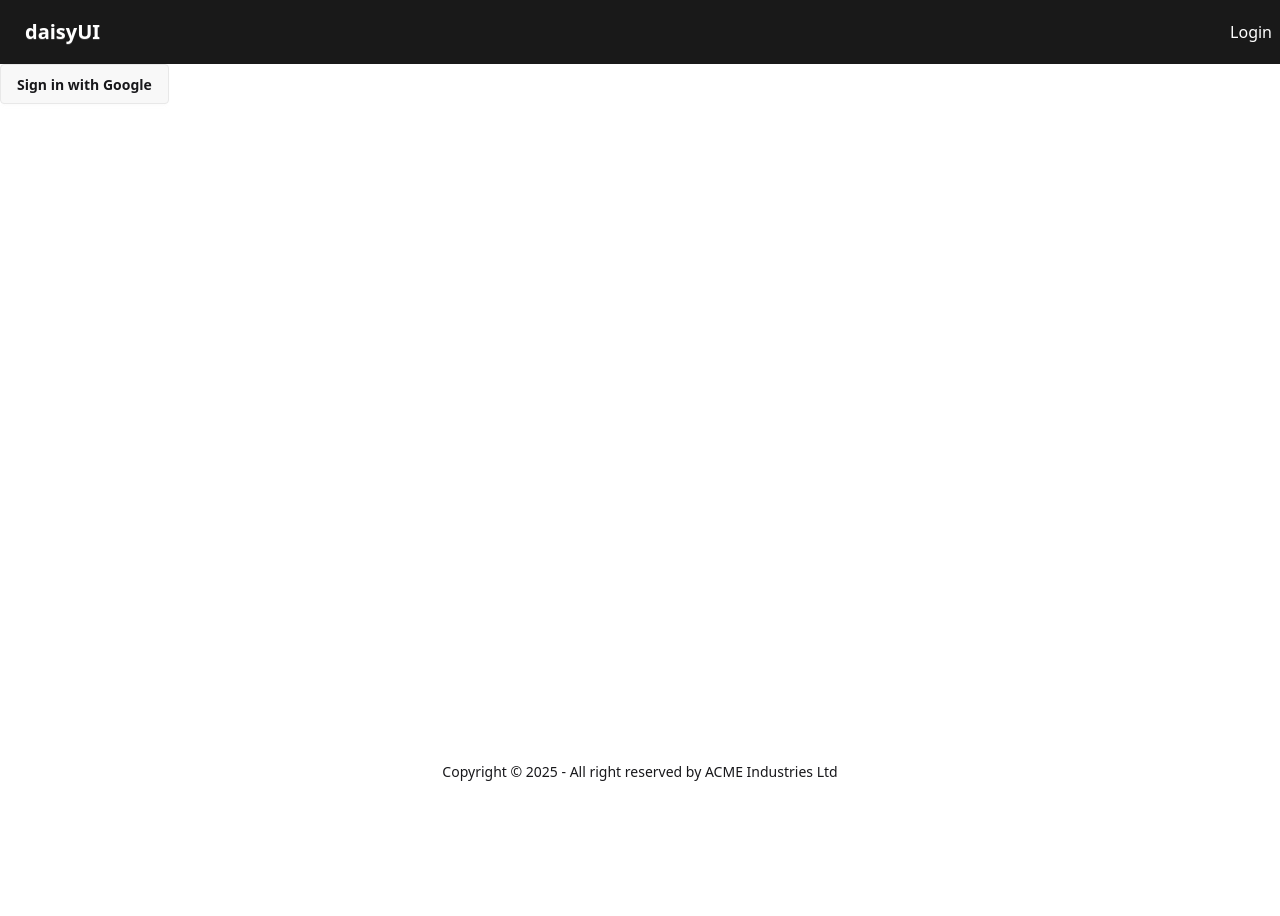
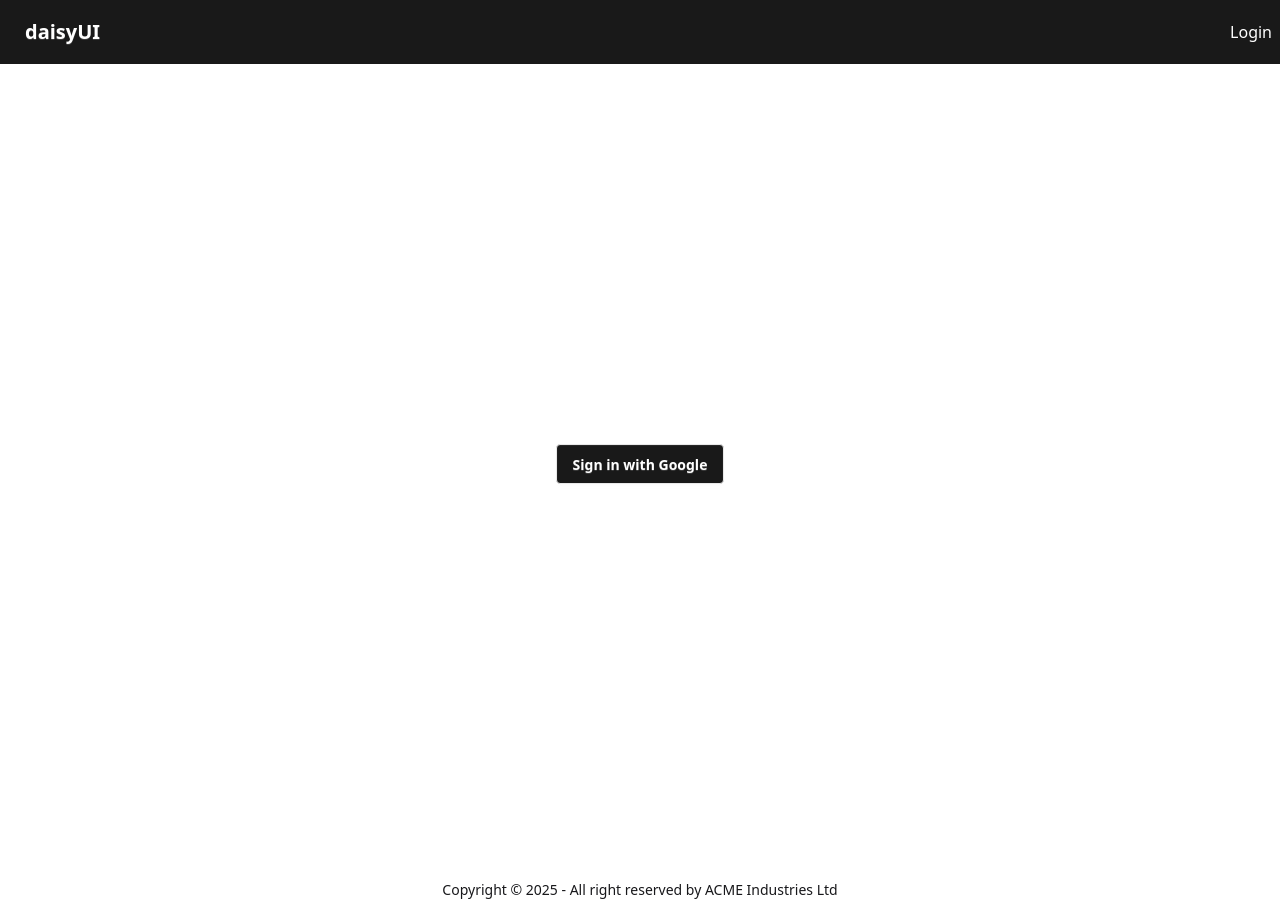
Before and after one commit to adnanahid/TasklyClientSide, a React (Vite) app: page /login in a window 1280 px wide. Before the commit the page ends 800 px from the top, so only its background shows below. Built offline with nearby package versions, Linux system fonts and the light colour scheme.

Commit message:
firebase done

```diff
--- a/eslint.config.js
+++ b/eslint.config.js
@@ -1,38 +1,39 @@
-import js from '@eslint/js'
-import globals from 'globals'
-import react from 'eslint-plugin-react'
-import reactHooks from 'eslint-plugin-react-hooks'
-import reactRefresh from 'eslint-plugin-react-refresh'
+import js from "@eslint/js";
+import globals from "globals";
+import react from "eslint-plugin-react";
+import reactHooks from "eslint-plugin-react-hooks";
+import reactRefresh from "eslint-plugin-react-refresh";
 
 export default [
-  { ignores: ['dist'] },
+  { ignores: ["dist"] },
   {
-    files: ['**/*.{js,jsx}'],
+    files: ["**/*.{js,jsx}"],
     languageOptions: {
       ecmaVersion: 2020,
+      node: true,
       globals: globals.browser,
       parserOptions: {
-        ecmaVersion: 'latest',
+        ecmaVersion: "latest",
         ecmaFeatures: { jsx: true },
-        sourceType: 'module',
+        sourceType: "module",
       },
     },
-    settings: { react: { version: '18.3' } },
+    settings: { react: { version: "18.3" } },
     plugins: {
       react,
-      'react-hooks': reactHooks,
-      'react-refresh': reactRefresh,
+      "react-hooks": reactHooks,
+      "react-refresh": reactRefresh,
     },
     rules: {
       ...js.configs.recommended.rules,
       ...react.configs.recommended.rules,
-      ...react.configs['jsx-runtime'].rules,
+      ...react.configs["jsx-runtime"].rules,
       ...reactHooks.configs.recommended.rules,
-      'react/jsx-no-target-blank': 'off',
-      'react-refresh/only-export-components': [
-        'warn',
+      "react/jsx-no-target-blank": "off",
+      "react-refresh/only-export-components": [
+        "warn",
         { allowConstantExport: true },
       ],
     },
   },
-]
+];
--- /dev/null
+++ b/src/contexts/AuthProvider.jsx
@@ -0,0 +1,40 @@
+import { createContext, useEffect, useState } from "react";
+import {
+  GoogleAuthProvider,
+  signInWithPopup,
+  onAuthStateChanged,
+  signOut,
+} from "firebase/auth";
+import { auth } from "../firebase";
+
+export const AuthContext = createContext();
+
+export default function AuthProvider({ children }) {
+  const [user, setUser] = useState(null);
+  const provider = new GoogleAuthProvider();
+
+  // Google Sign-In Function
+  const handleGoogleSignIn = () => {
+    return signInWithPopup(auth, provider);
+  };
+
+  // Logout Function
+  const handleLogout = () => {
+    return signOut(auth);
+  };
+
+  // Persist User Session
+  // useEffect(() => {
+  //   const unsubscribe = onAuthStateChanged(auth, (currentUser) => {
+  //     setUser(currentUser);
+  //   });
+  //   return () => unsubscribe(); // Cleanup subscription on unmount
+  // }, []);
+
+  // Auth Context Data
+  const authInfo = { user, setUser, handleGoogleSignIn, handleLogout };
+
+  return (
+    <AuthContext.Provider value={authInfo}>{children}</AuthContext.Provider>
+  );
+}
--- a/src/main.jsx
+++ b/src/main.jsx
@@ -6,6 +6,7 @@ import App from "./App";
 import ErrorPage from "./pages/ErrorPage";
 import HomePage from "./pages/HomePage";
 import LoginPage from "./pages/LoginPage";
+import AuthProvider from "./contexts/AuthProvider";
 
 const router = createBrowserRouter([
   {
@@ -27,6 +28,8 @@ const router = createBrowserRouter([
 
 ReactDOM.createRoot(document.getElementById("root")).render(
   <React.StrictMode>
-    <RouterProvider router={router} />
+    <AuthProvider>
+      <RouterProvider router={router} />
+    </AuthProvider>
   </React.StrictMode>
 );
--- a/src/pages/LoginPage.jsx
+++ b/src/pages/LoginPage.jsx
@@ -1,27 +1,26 @@
-import { GoogleAuthProvider, signInWithPopup } from "firebase/auth";
 import { useNavigate } from "react-router-dom";
-import { auth } from "../firebase";
+import { useContext } from "react";
+import { AuthContext } from "../contexts/AuthProvider";
 
 const Login = () => {
-  const navigate = useNavigate();
-  const provider = new GoogleAuthProvider();
+  const navigate = useNavigate({});
+  const { setUser, handleGoogleSignIn } = useContext(AuthContext);
 
-  const handleGoogleSignIn = () => {
-    signInWithPopup(auth, provider)
+  const handleGoogle = () => {
+    handleGoogleSignIn()
       .then((result) => {
-        const user = result.user;
-        console.log(user);
+        setUser(result.user);
+        console.log("User signed in:", result.user);
         navigate("/");
       })
       .catch((error) => {
-        const errorMessage = error.message;
-        console.log(errorMessage);
+        console.error("Google Sign-In Error:", error.message);
       });
   };
 
   return (
-    <div className="login-container">
-      <button onClick={handleGoogleSignIn} className="btn">
+    <div className="min-h-screen grid place-items-center">
+      <button onClick={handleGoogle} className="btn bg-[#191919] text-white">
         Sign in with Google
       </button>
     </div>
```
